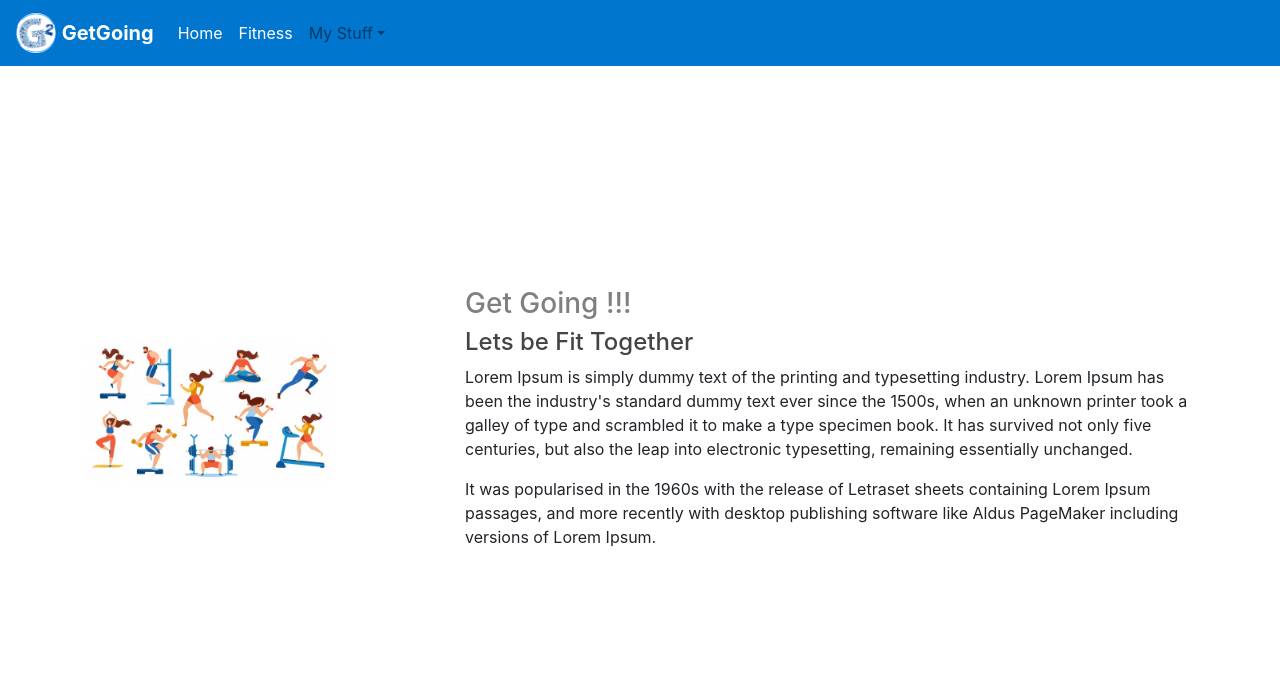
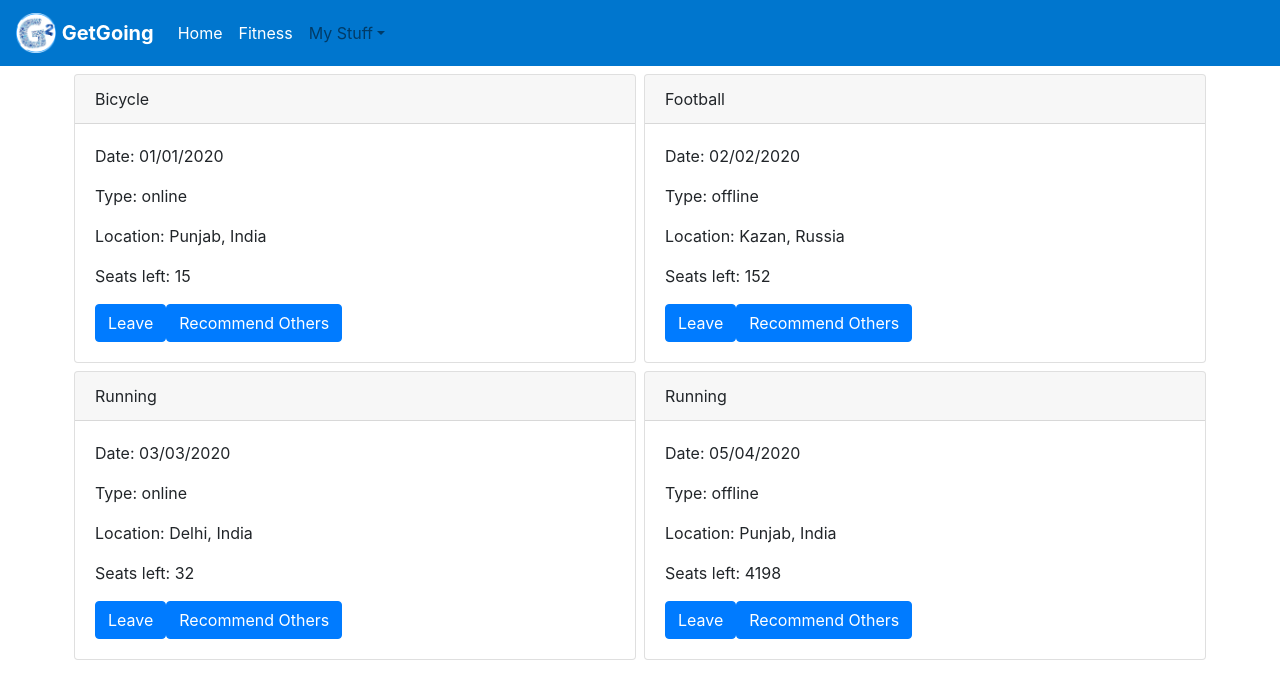
Before and after one commit to 07tiru07/GetGoing, a React (Create React App) app: page /UpcomingE in a window 1280 px wide. Shown: the top 698 px of the page. Built offline with nearby package versions, Linux system fonts and the light colour scheme.

Commit message:
adding new files

```diff
--- a/src/App.js
+++ b/src/App.js
@@ -1,5 +1,6 @@
 import React from "react";
-import {MemoryRouter, Switch, Route} from "react-router-dom";
+import { BrowserRouter as Router, Route, Switch } from 'react-router-dom';
+
 
 import MastHead from "./MastHead";
 import Home from "./Home";
@@ -13,8 +14,9 @@ import UpcomingE from "./UpcomingE";
 
 import "./App.css";
 
-const App = () => (
-    <MemoryRouter>
+const App = () => {
+    return (
+    <Router>
         <MastHead/>
         <Switch>
             <Route path="/fitness">
@@ -30,6 +32,7 @@ const App = () => (
                 <Sports/>
             </Route>
             <Route path="/MJE">
+                {console.log("inside")}
                 <MJE/>
             </Route>
             <Route path="/UpcomingE">
@@ -38,11 +41,11 @@ const App = () => (
                 <Route path="/PastE">
                     <PastE/>
                 </Route>
-            <Route path="/" exact={true}>
+            <Route path="/">
                 <Home/>
             </Route>
         </Switch>
-    </MemoryRouter>
-);
+    </Router>)
+};
 
 export default App;
--- /dev/null
+++ b/src/MJE.js
@@ -0,0 +1,15 @@
+import React from 'react';
+import {Button, } from "react-bootstrap";
+
+const MJE = () => {
+    console.log("mje")
+    return (
+<div>
+    <h1>My Registered Events</h1>
+<Button href="/UpcomingE">Upcoming</Button>
+<Button href="/PastE">Past</Button>
+</div>
+   );
+};
+
+export default MJE;
--- /dev/null
+++ b/src/UpcomingE.js
@@ -0,0 +1,74 @@
+import React, { useState } from 'react';
+import { Link } from "react-router-dom";
+import { Button, Card, Row } from "react-bootstrap";
+
+const cards = [
+    {
+        title: "Bicycle",
+        date: "01/01/2020",
+        type: "online",
+        location: "Punjab, India",
+        places: "15",
+    },
+    {
+        title: "Football",
+        date: "02/02/2020",
+        type: "offline",
+        location: "Kazan, Russia",
+        places: "152",
+    },
+    {
+        title: "Running",
+        date: "03/03/2020",
+        type: "online",
+        location: "Delhi, India",
+        places: "32",
+    },
+    {
+        title: "Running",
+        date: "05/04/2020",
+        type: "offline",
+        location: "Punjab, India",
+        places: "4198",
+    },
+]
+
+
+const UpcomingE = () => {
+
+    return (
+        <div className="container py-1">
+            <Row>
+                {cards.map((card, index) => (<div key={index} className="col-md-6 p-1">
+                    <Card>
+                        <Card.Header>
+                            {card.title}
+                        </Card.Header>
+                        <Card.Body>
+                            <Card.Text>
+                                {"Date: " + card.date}
+                            </Card.Text>
+                            <Card.Text>
+                                {"Type: " + card.type}
+                            </Card.Text>
+                            <Card.Text>
+                                {"Location: " + card.location}
+                            </Card.Text>
+                            <Card.Text>
+                                {"Seats left: " + card.places}
+                            </Card.Text>
+                            <Button
+                                variant="primary">Leave</Button>
+                            <Link to="/events">
+                                <Button
+                                    variant="primary">Recommend Others</Button>
+                            </Link>
+                        </Card.Body>
+                    </Card>
+                </div>))}
+            </Row>
+        </div>
+    );
+};
+
+export default UpcomingE;
```
Also changed, not shown: src/Gmail.js (added, +12 -0 lines), src/PastE.js (added).
